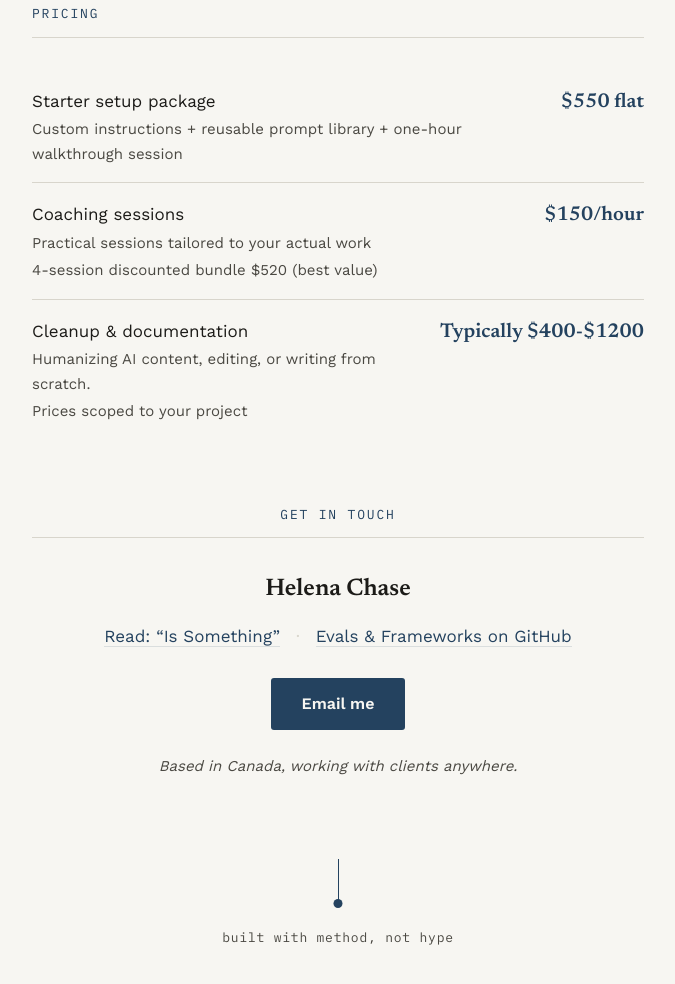
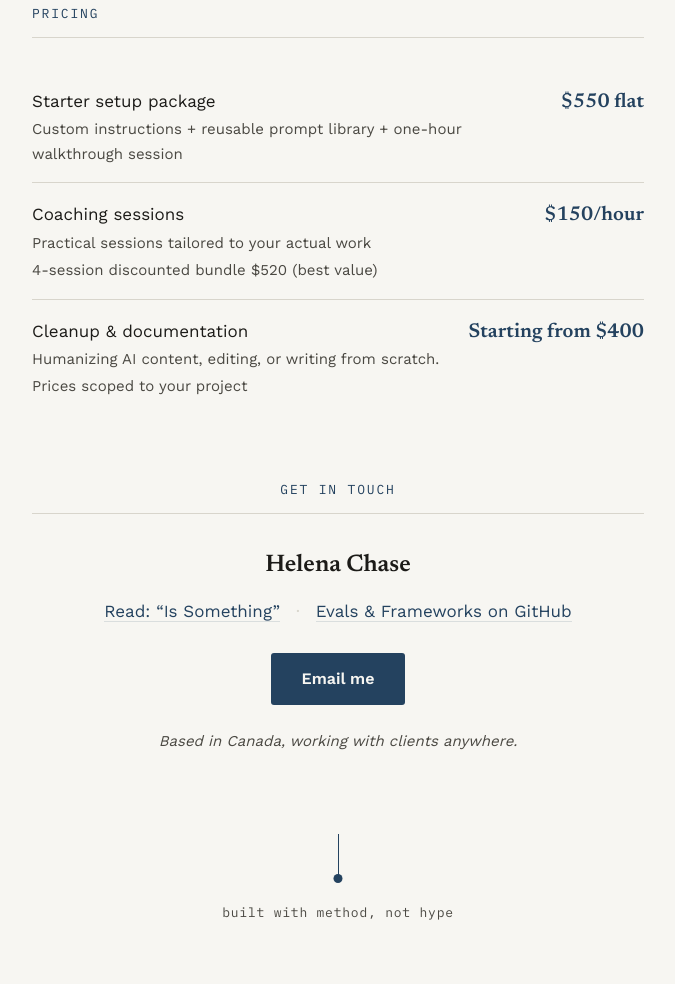
Before and after one commit to HelenaChase/practical-ai, a plain HTML site: page index.html in a window 1280 px wide. Shown: the part 1728-2712 px from the top of the page, without its empty margins (302-977 px from the left). Drawn offline with nearby package versions, Linux system fonts and the light colour scheme.

Commit message:
Update index.html

```diff
--- a/index.html
+++ b/index.html
@@ -292,7 +292,7 @@
           <small>Humanizing AI content, editing, or writing from scratch.</small>
           <small>Prices scoped to your project</small>
         </span>
-        <span class="amount">Typically $400-$1200</span>
+        <span class="amount">Starting from $400</span>
       </li>
     </ul>
   </section>
```
